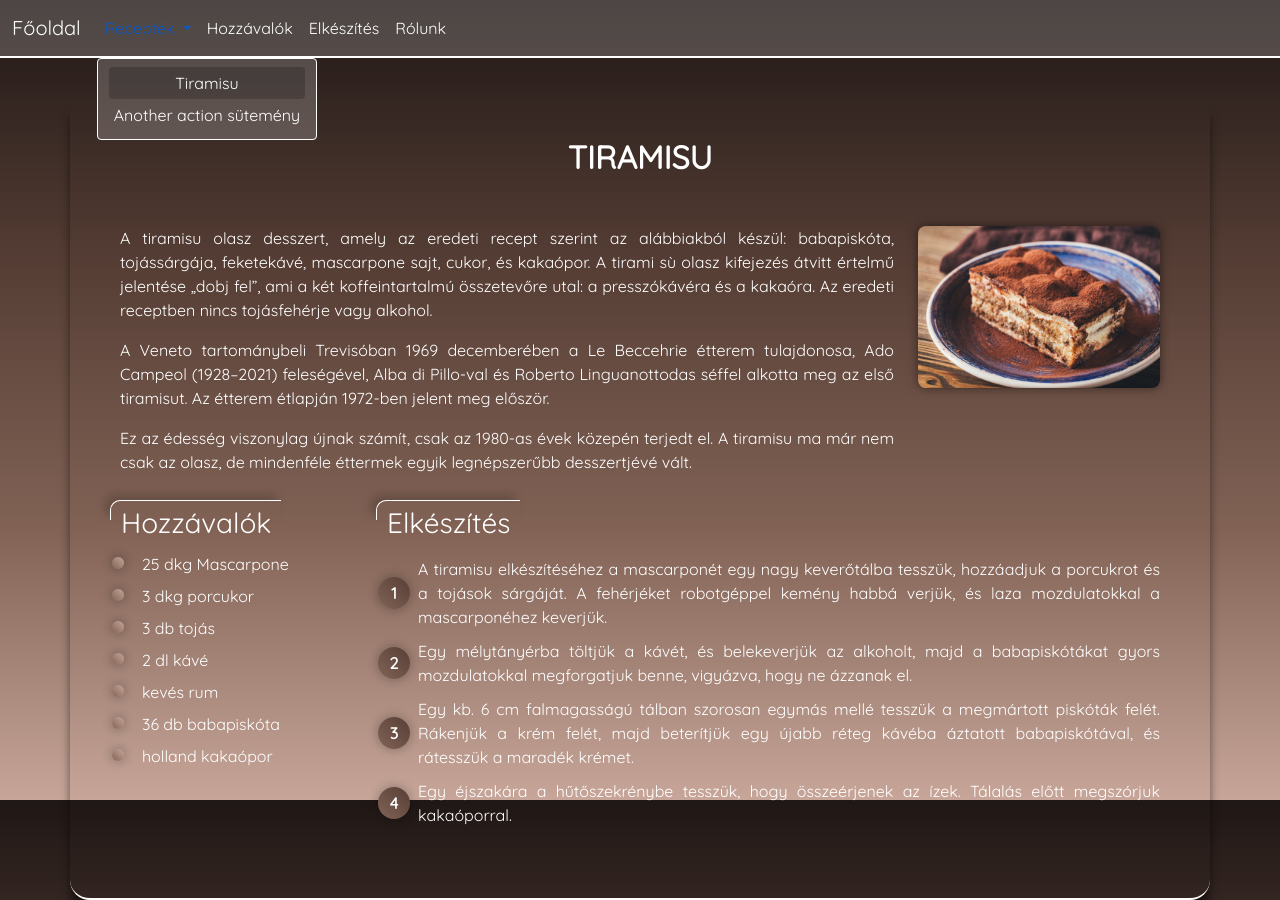
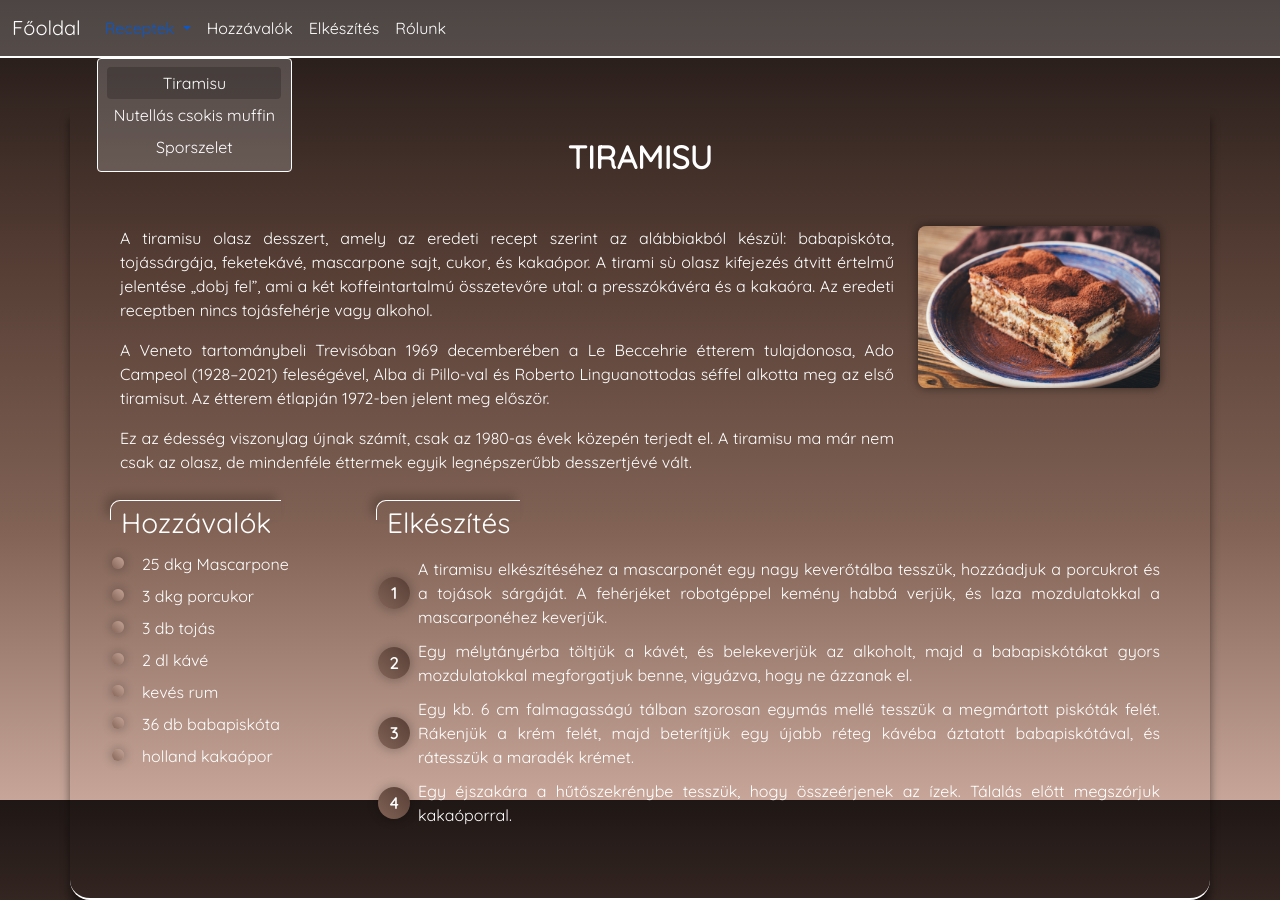
Before and after one commit to dernox47/Projext-011-1, a plain HTML site: page tiramisu.html in a window 1280 px wide. Both pictures are taken after a click on the button "Receptek". Drawn offline with nearby package versions, Linux system fonts and the light colour scheme; a web font is replaced by a local one.

Commit message:
Update tiramisu.html

```diff
--- a/tiramisu.html
+++ b/tiramisu.html
@@ -25,7 +25,8 @@
                 </a>
                         <ul class="dropdown-menu" aria-labelledby="navbarDropdownMenuLink">
                             <li><a class="dropdown-item active" href="tiramisu.html">Tiramisu</a></li>
-                            <li><a class="dropdown-item" href="#">Another action sütemény</a></li>
+                            <li><a class="dropdown-item" href="nutellamuffin.html">Nutellás csokis muffin</a></li>
+                            <li><a class="dropdown-item" href="sportszelet.html">Sporszelet</a></li>
                         </ul>
                     </li>
                     <li class="nav-item">
```
